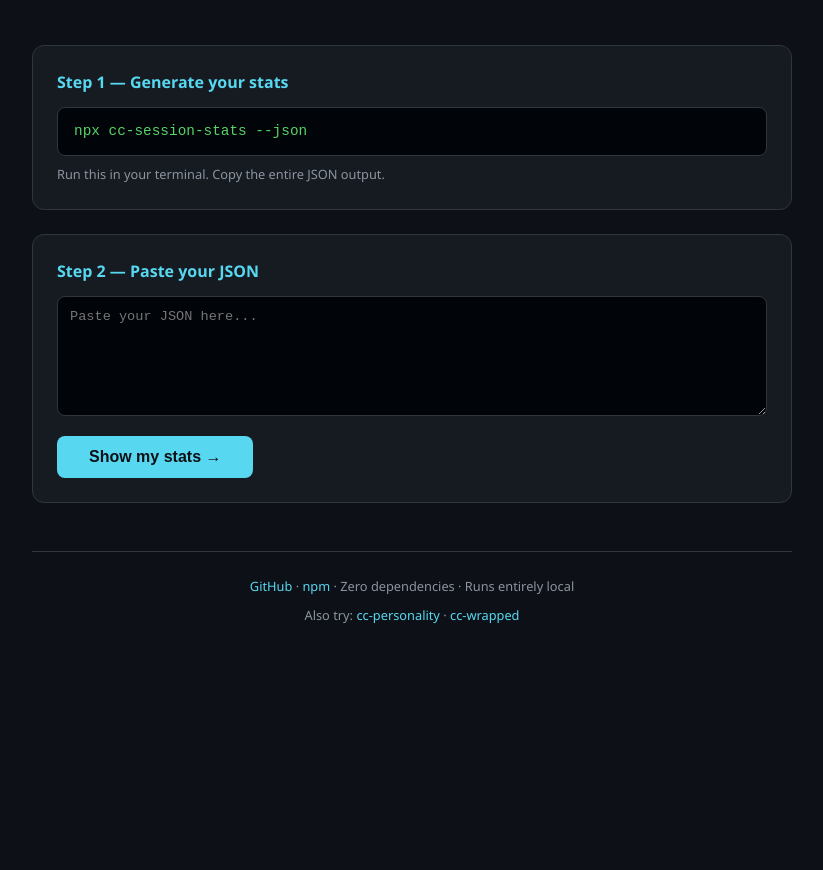
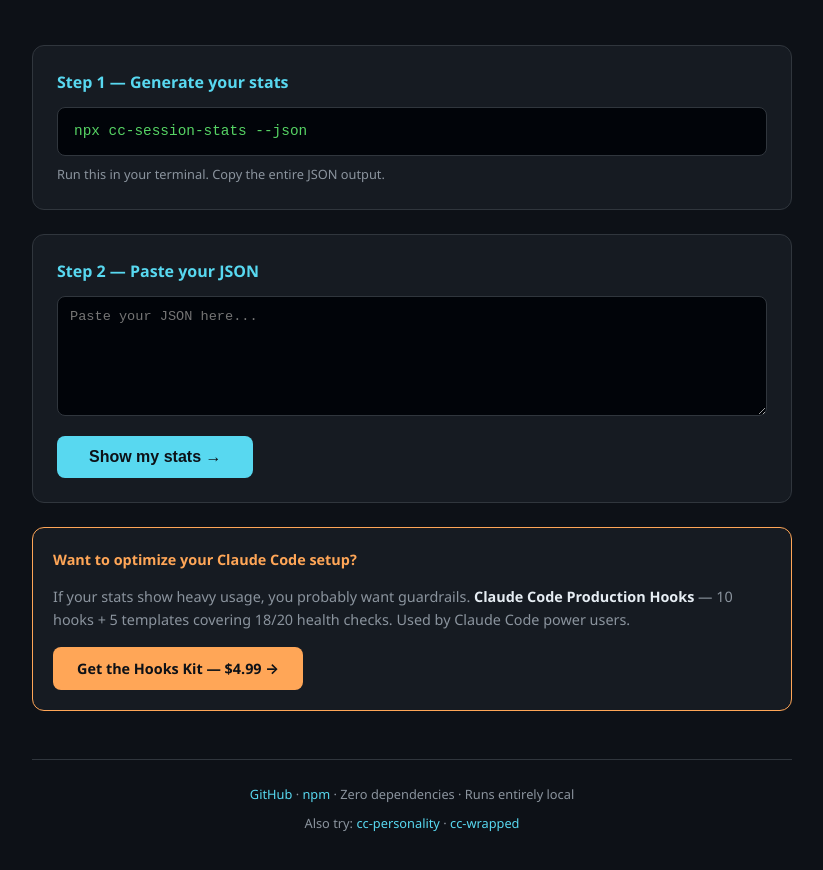
Before and after one commit to yurukusa/cc-session-stats, a website: page index.html in a window 1280 px wide. Shown: the part 128-998 px from the top of the page, without its empty margins (228-1051 px from the left). Before the commit the page ends 800 px from the top, so only its background shows below. Drawn offline with Linux system fonts and the light colour scheme.

Commit message:
feat: add Ops Kit CTA to browser viewer

```diff
--- a/index.html
+++ b/index.html
@@ -247,6 +247,15 @@
     </div>
   </div>
 
+  <div class="section" style="border-color: var(--orange); margin-top: 24px;">
+    <h3 style="color: var(--orange);">Want to optimize your Claude Code setup?</h3>
+    <p style="font-size: 0.9rem; color: var(--muted); margin: 8px 0 16px;">If your stats show heavy usage, you probably want guardrails. <strong style="color: var(--text);">Claude Code Production Hooks</strong> — 10 hooks + 5 templates covering 18/20 health checks. Used by Claude Code power users.</p>
+    <a href="https://yurukusa.gumroad.com/l/cc-codex-ops-kit" target="_blank"
+       style="display:inline-block; background: var(--orange); color: #0d1117; padding: 10px 24px; border-radius: 8px; font-weight: 700; text-decoration: none; font-size: 0.9rem;">
+      Get the Hooks Kit — $4.99 →
+    </a>
+  </div>
+
   <footer>
     <p>
       <a href="https://github.com/yurukusa/cc-session-stats">GitHub</a> ·
```
